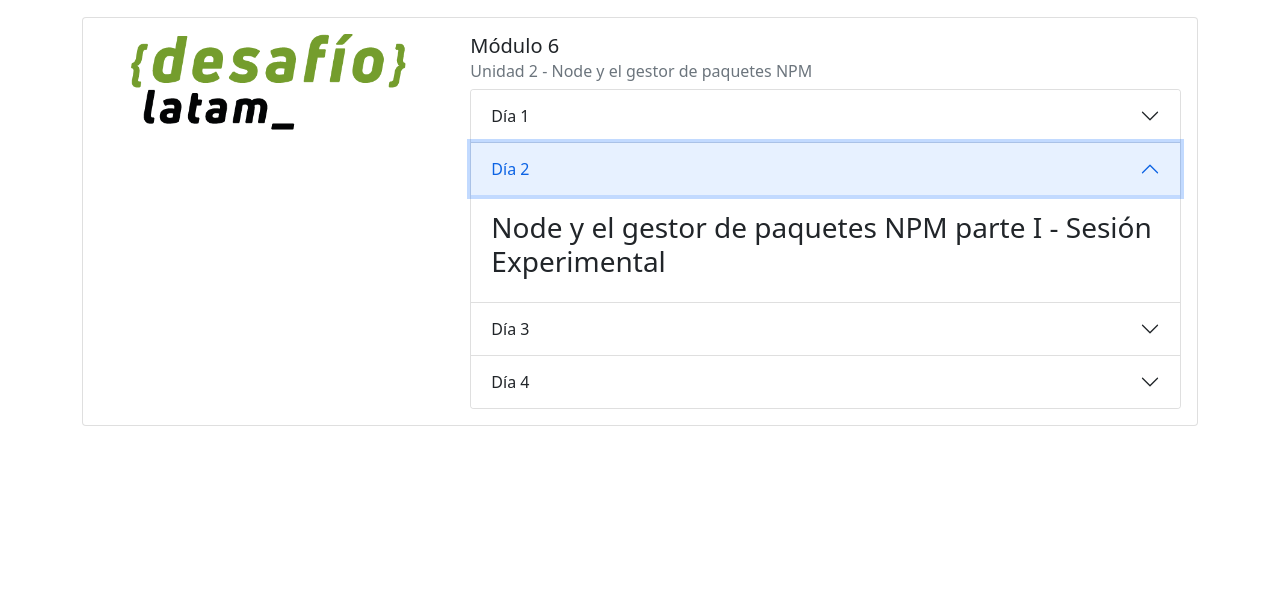
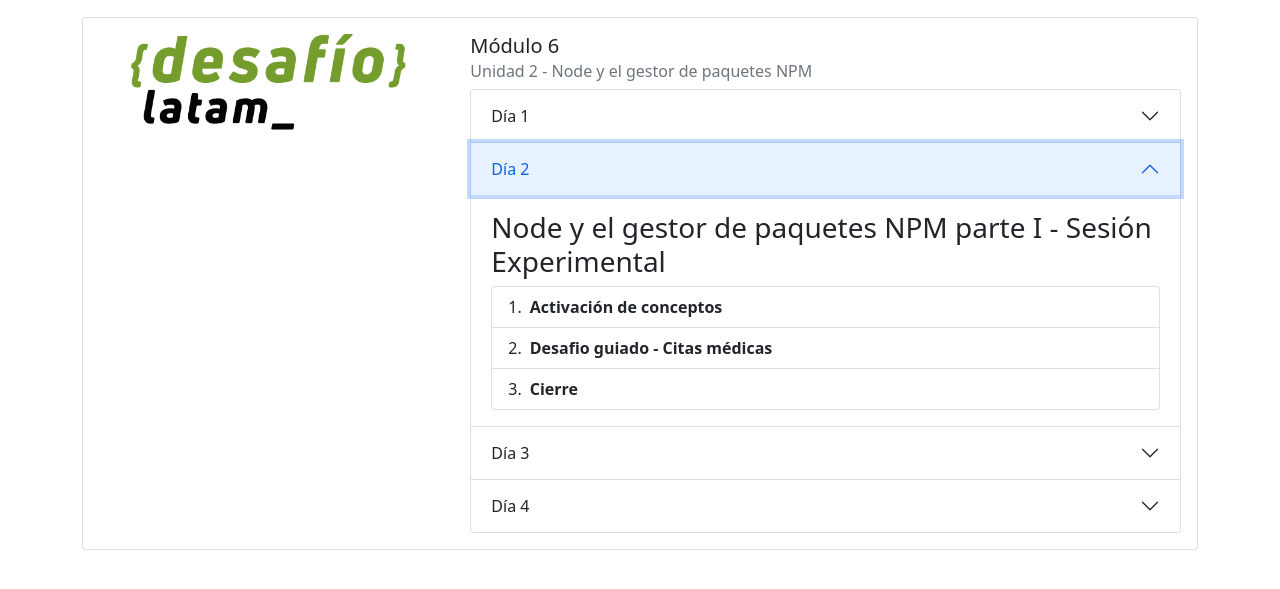
Before and after one commit to operezedutecno/0023-contenidos, a plain HTML site: page index.html in a window 1280 px wide. Both pictures are taken after a click on the button "Día 2". Shown: the part 63-652 px from the top of the page. Drawn offline with nearby package versions, Linux system fonts and the light colour scheme.

Commit message:
Módulo 6 Unidad 2 Día 2

```diff
--- a/index.html
+++ b/index.html
@@ -109,6 +109,23 @@
                                     <div id="collapse2" class="accordion-collapse collapse" aria-labelledby="heading2" data-bs-parent="#accordion-main">
                                         <div class="accordion-body">
                                             <h3>Node y el gestor de paquetes NPM parte I - Sesión Experimental</h3>
+                                            <ol class="list-group list-group-numbered">
+                                                <li class="list-group-item d-flex justify-content-between align-items-start">
+                                                    <div class="ms-2 me-auto">
+                                                        <div class="fw-bold">Activación de conceptos</div>
+                                                    </div>
+                                                </li>
+                                                <li class="list-group-item d-flex justify-content-between align-items-start">
+                                                    <div class="ms-2 me-auto">
+                                                        <div class="fw-bold">Desafio guiado - Citas médicas</div>
+                                                    </div>
+                                                </li>
+                                                <li class="list-group-item d-flex justify-content-between align-items-start">
+                                                    <div class="ms-2 me-auto">
+                                                        <div class="fw-bold">Cierre</div>
+                                                    </div>
+                                                </li>
+                                            </ol>
                                         </div>
                                     </div>
                                 </div>
```
